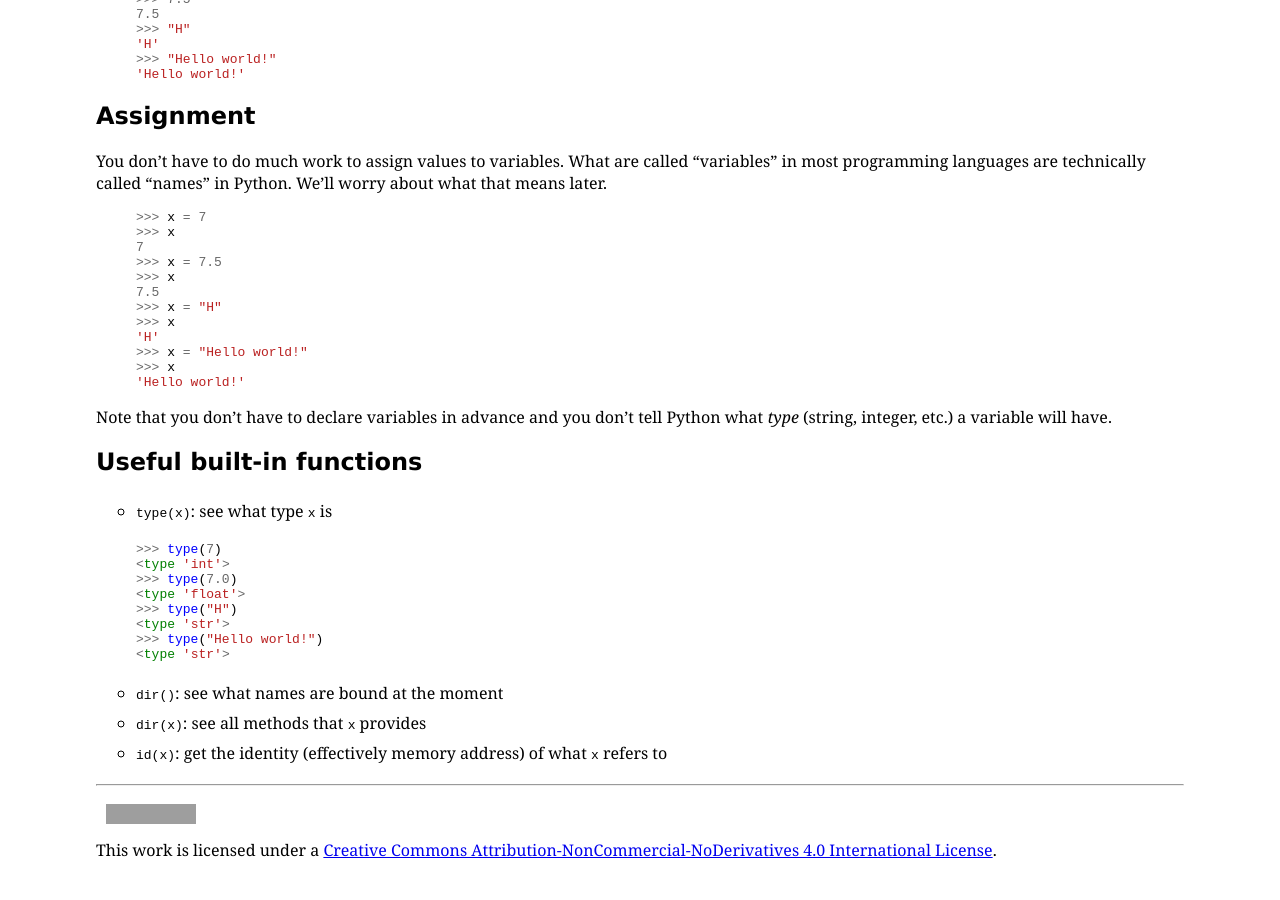
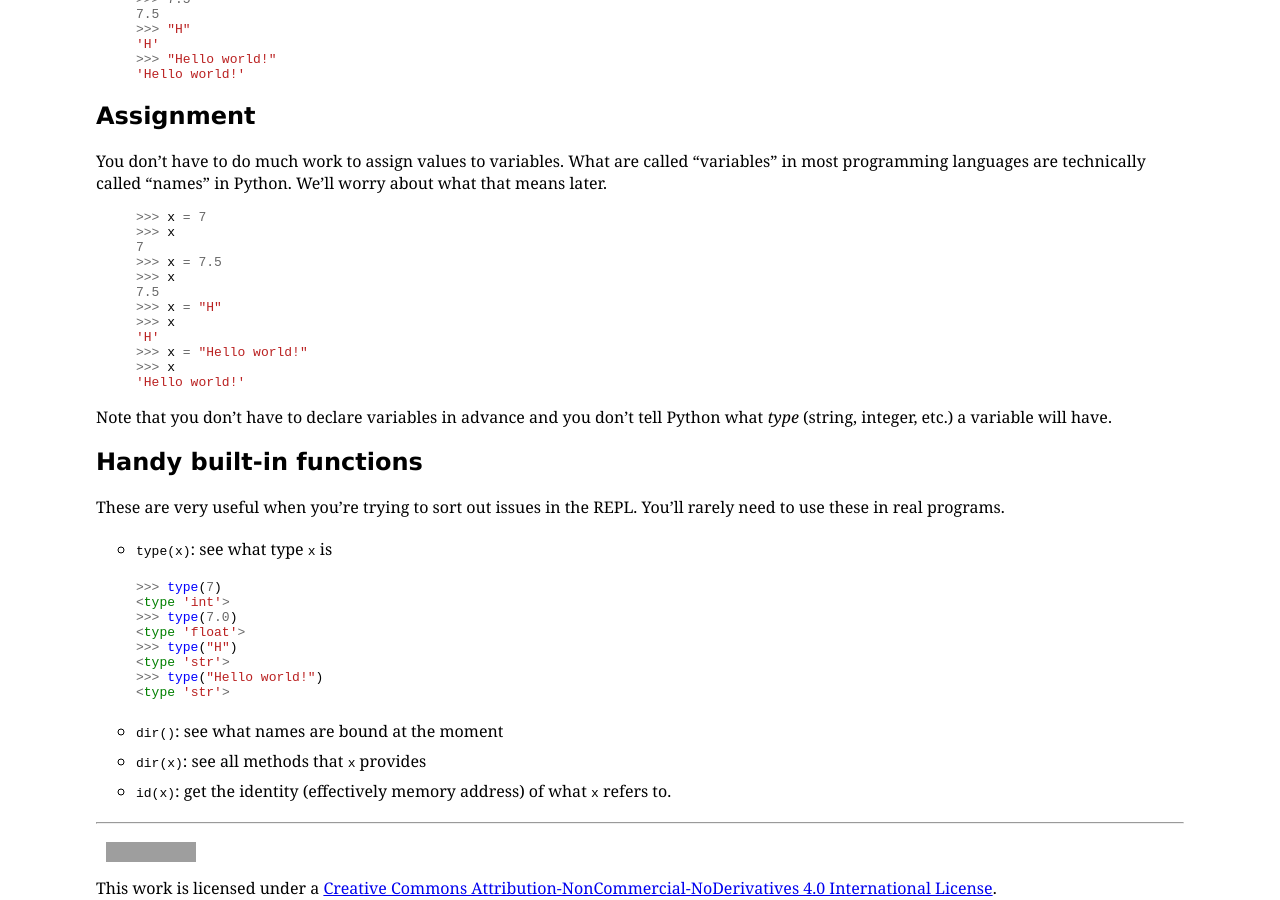
Before and after one commit to pybootcamp/pybootcamp.github.io, a Jekyll site: the page built from bootcamp/introduction.md, in a window 1280 px wide and 900 px high, scrolled down 1769 px. Built offline with Jekyll 4.4.1, drawn with Linux system fonts in a browser that asks for light colours; Markdown is read by kramdown in place of the engine named in the settings; comment, search, counter and statistics services are not loaded; before the commit the page ends 2631 px from its top, so only the background shows below that; some of the changed text lies outside the part shown; grey boxes are pictures that could not be loaded.

Commit message:
Tweak handy functions.

```diff
--- a/bootcamp/introduction.md
+++ b/bootcamp/introduction.md
@@ -82,7 +82,10 @@ are called "variables" in most programming languages are technically called
 Note that you don't have to declare variables in advance and you don't tell
 Python what _type_ (string, integer, etc.) a variable will have.
 
-## Useful built-in functions
+## Handy built-in functions
+
+These are very useful when you're trying to sort out issues in the REPL.
+You'll rarely need to use these in real programs.
 
 - `type(x)`: see what type `x` is
 {% highlight python %}
@@ -97,4 +100,4 @@ Python what _type_ (string, integer, etc.) a variable will have.
 {% endhighlight %}
 - `dir()`: see what names are bound at the moment
 - `dir(x)`: see all methods that `x` provides
-- `id(x)`: get the identity (effectively memory address) of what `x` refers to
+- `id(x)`: get the identity (effectively memory address) of what `x` refers to.
```
